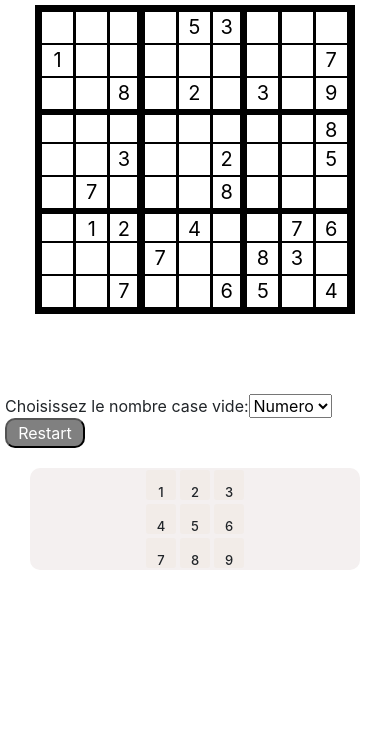
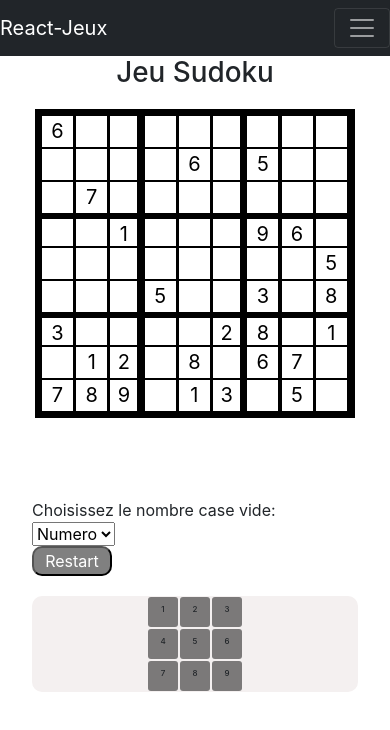
Before and after one commit to judelin/ProjectReact, a React (Create React App) app in the folder mon-app/: page /sudoku in a window 390 px wide. Shown: the top 730 px of the page. Built offline with nearby package versions, Linux system fonts and the light colour scheme.

Commit message:
sudoku and 2048 modifié

```diff
--- a/mon-app/src/appJeux/AppSudoku.css
+++ b/mon-app/src/appJeux/AppSudoku.css
@@ -78,7 +78,7 @@
   width: 40px;
   height: 40px;
    border-radius: 3px;
-  background: rgba(238, 228, 218, 0.35);
+  background: rgba(8, 8, 8, 0.514);
 }
 
 .wrapp {
@@ -96,13 +96,13 @@
 }
 .columnn {
 
-  padding: 4px;
+  padding: 1px;
 
 }
 .item{
      text-align: center;
-     padding-top:20px;
-    font-size: 25px;
+     padding-top:10px;
+    font-size: 15px;
 }
 
 }
@@ -113,7 +113,7 @@
   width: 30px;
   height: 30px;
    border-radius: 3px;
-  background: rgba(238, 228, 218, 0.35);
+  background: rgba(8, 8, 8, 0.514);
 }
 
 .wrapp {
@@ -136,14 +136,14 @@
 }
 .columnn {
 
-  padding: 2px;
+  padding: 1px;
 
 
 }
 .item{
      text-align: center;
-     padding-top: 15px;
-       font-size: 13px;
+     padding-top: 8px;
+       font-size: 8px;
 }
 
 }
--- a/mon-app/src/appJeux/styles/sudoku.css
+++ b/mon-app/src/appJeux/styles/sudoku.css
@@ -48,7 +48,14 @@
           margin-bottom: 70px;
         }
 
+        .butt{
+          background-color: gray;
+            width: 80px;
+            height: 30px;
+            color: white;
+            border-radius: 10px;
 
+          }
         @media screen and (max-width: 990px) {
           .board {
             max-width: 400px;
@@ -71,13 +78,7 @@
                height: 33px;
                font-size: 20px;
               }
+              .butt{
+                 align-content: center;
+              }
         }
-
- .butt{
-  background-color: gray;
-    width: 80px;
-    height: 30px;
-    color: white;
-    border-radius: 10px;
-
-  }
--- a/mon-app/src/index.js
+++ b/mon-app/src/index.js
@@ -2,7 +2,7 @@
 import ReactDOM from 'react-dom';
 import 'bootstrap/dist/css/bootstrap.min.css';
 import './index.css';
-import App from './appJeux/appSudoku';
+import App from './appJeux/AppRoute';
 import * as serviceWorker from './serviceWorker';
 
 ReactDOM.render(
```
